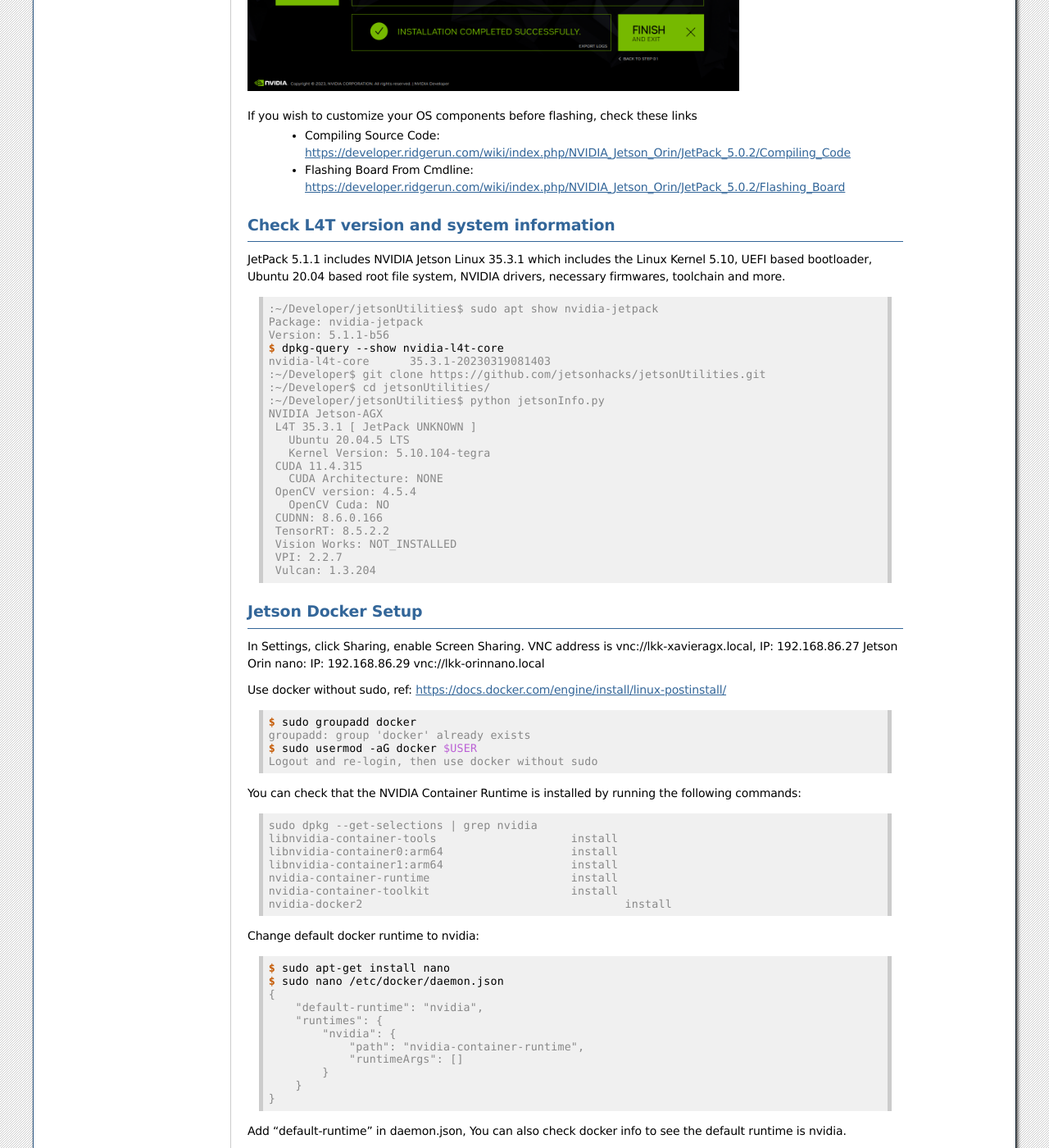
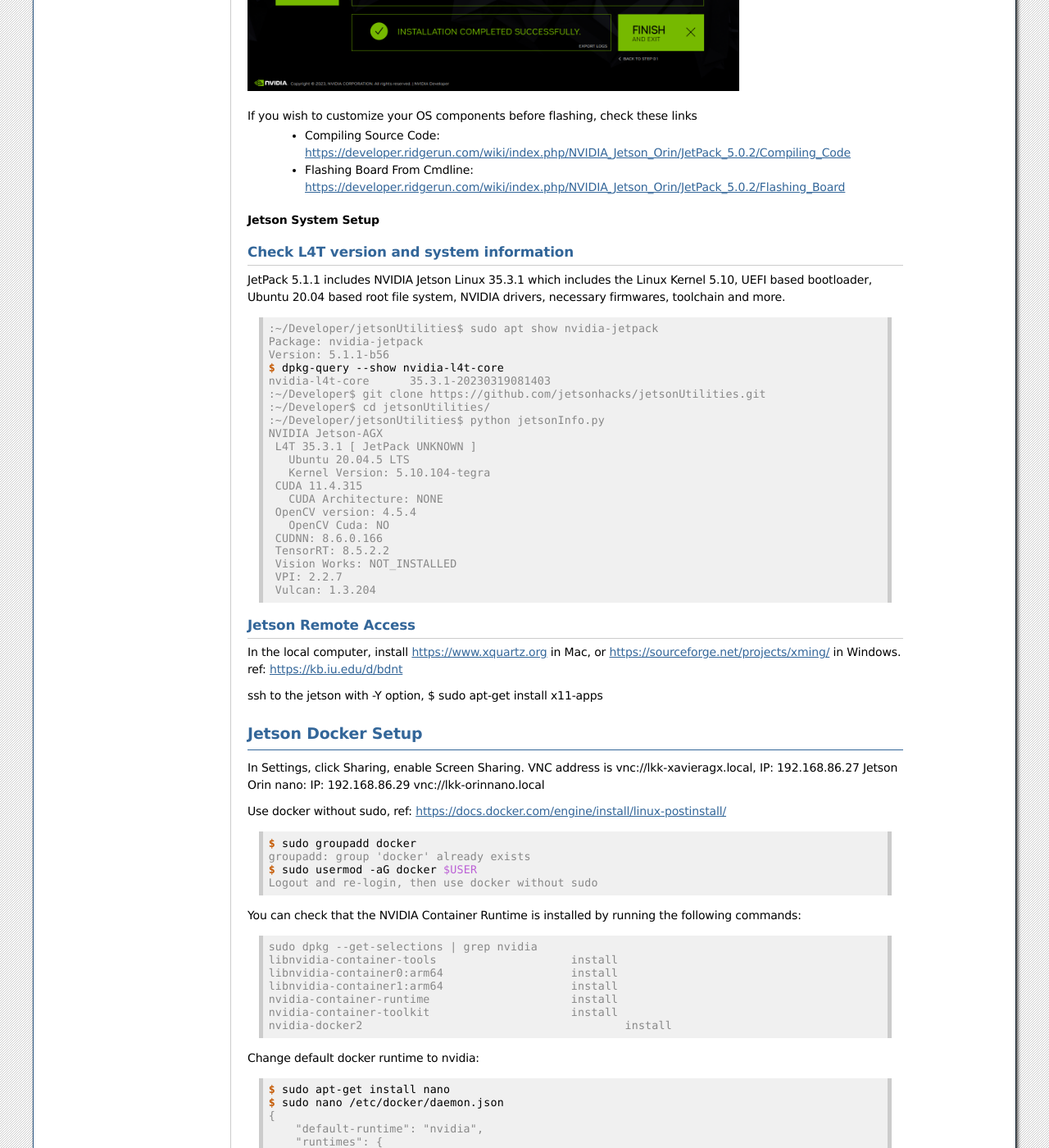
Before and after one commit to lkk688/mytutorial, a Sphinx documentation site: the page built from docs/source/jetson.rst, in a window 1280 px wide and 1400 px high, scrolled down 3134 px. Shown: the whole window at 82% size. Built offline with Sphinx 7.4.7, drawn with Linux system fonts in a browser that asks for light colours; some of the changed text lies outside the part shown.

Commit message:
Update jetson.rst

```diff
--- a/docs/source/jetson.rst
+++ b/docs/source/jetson.rst
@@ -96,8 +96,11 @@
     * Compiling Source Code: https://developer.ridgerun.com/wiki/index.php/NVIDIA_Jetson_Orin/JetPack_5.0.2/Compiling_Code
     * Flashing Board From Cmdline: https://developer.ridgerun.com/wiki/index.php/NVIDIA_Jetson_Orin/JetPack_5.0.2/Flashing_Board
 
+Jetson System Setup
+____________________
+
 Check L4T version and system information
-----------------------------------------
+~~~~~~~~~~~~~~~~~~~~~~~~~~~~~~~~~~~~~~~~
 JetPack 5.1.1 includes NVIDIA Jetson Linux 35.3.1 which includes the Linux Kernel 5.10, UEFI based bootloader, Ubuntu 20.04 based root file system, NVIDIA drivers, necessary firmwares, toolchain and more.
 
 .. code-block:: console
@@ -123,6 +126,13 @@
     Vision Works: NOT_INSTALLED
     VPI: 2.2.7
     Vulcan: 1.3.204
+
+Jetson Remote Access
+~~~~~~~~~~~~~~~~~~~~
+In the local computer, install https://www.xquartz.org in Mac, or https://sourceforge.net/projects/xming/ in Windows. ref: https://kb.iu.edu/d/bdnt
+
+ssh to the jetson with -Y option,
+$ sudo apt-get install x11-apps
 
 Jetson Docker Setup
 -------------------
@@ -211,6 +221,8 @@
    REPOSITORY                   TAG                  IMAGE ID       CREATED          SIZE
    l4t-pytorch                  r35.3.1-pth2.0-py3   3fd38d3aa7d6   19 minutes ago   11.1GB
    nvcr.io/nvidia/l4t-jetpack   r35.3.1              ff2dd43d5687   6 weeks ago      9.77GB
+   lkk@lkk-xavieragx:~/Developer/jetson-containers$ docker run -it --rm --net=host l4t-pytorch:r35.3.1-pth2.0-py3
+   root@lkk-xavieragx:/# nvcc -V #11.4
 
 
 
```
